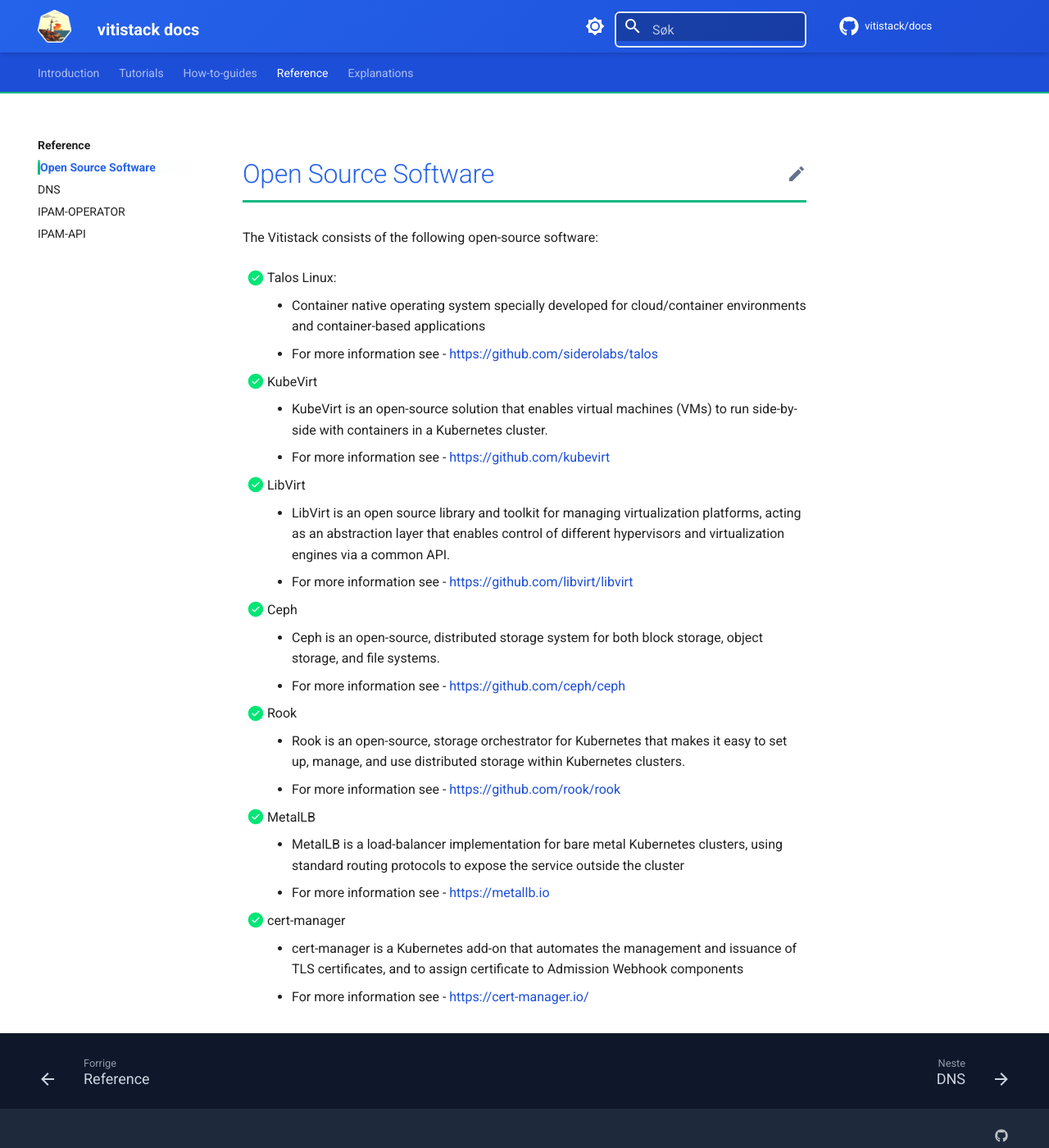
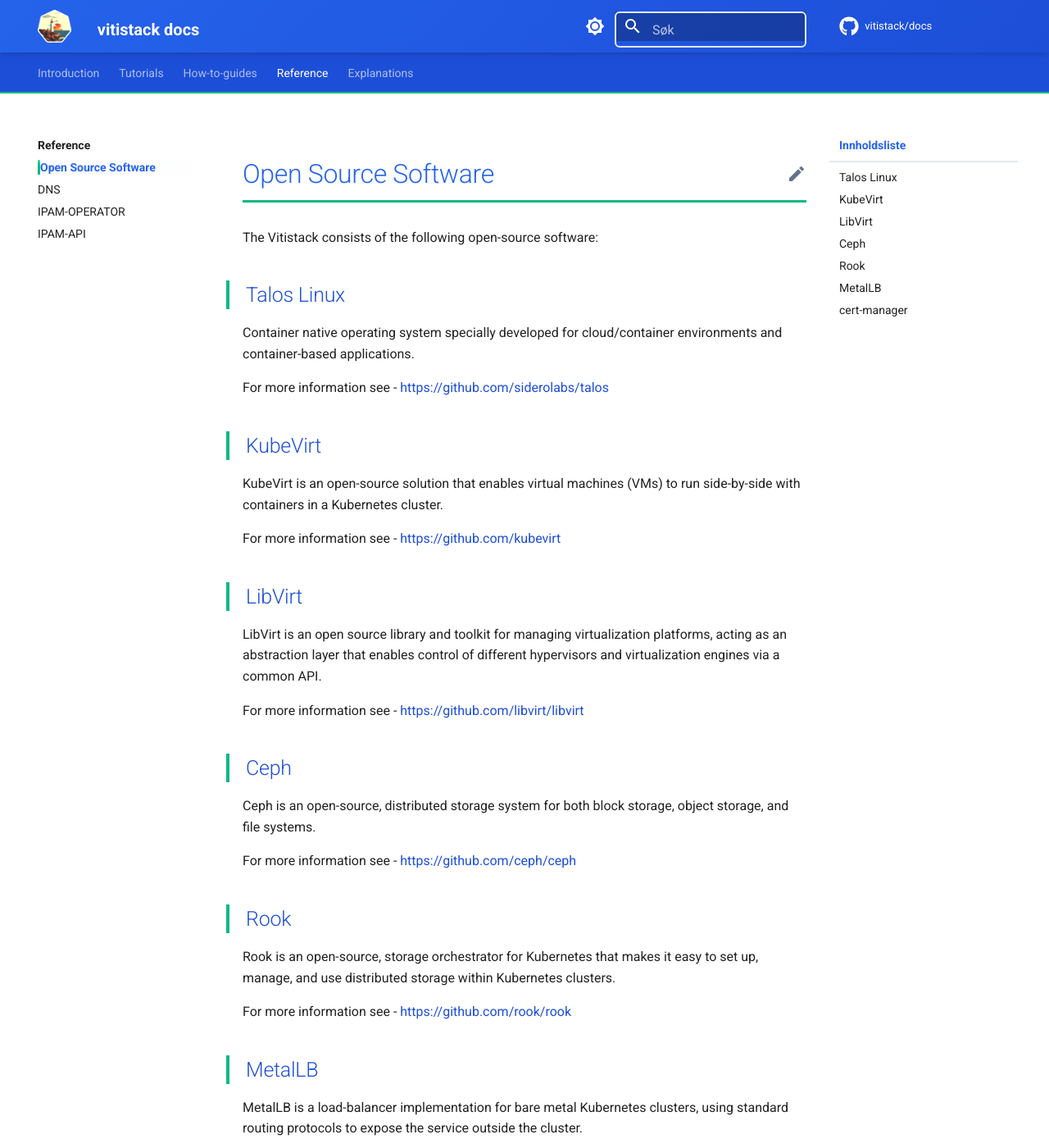
Before and after one commit to vitistack/docs, an MkDocs documentation site: the page built from docs/reference/opensourcesoftware.md, in a window 1280 px wide and 1400 px high. Shown: the whole window at 82% size. Built offline with MkDocs 1.6.1 and Material for MkDocs 9.7.7, drawn with Linux system fonts in a browser that asks for light colours; comment, search, counter and statistics services are not loaded; some of the changed text lies outside the part shown.

Commit message:
adjusted oss structure

```diff
--- a/docs/reference/opensourcesoftware.md
+++ b/docs/reference/opensourcesoftware.md
@@ -2,35 +2,37 @@
 
 The Vitistack consists of the following open-source software:
 
-- [x] Talos Linux:
+## Talos Linux
+Container native operating system specially developed for cloud/container environments and container-based applications.
 
-    - Container native operating system specially developed for cloud/container environments and container-based applications
-    - For more information see - https://github.com/siderolabs/talos
+For more information see - https://github.com/siderolabs/talos
 
-- [x] KubeVirt
+## KubeVirt
+KubeVirt is an open-source solution that enables virtual machines (VMs) to run side-by-side with containers in a Kubernetes cluster.
 
-    - KubeVirt is an open-source solution that enables virtual machines (VMs) to run side-by-side with containers in a Kubernetes cluster.
-    - For more information see - https://github.com/kubevirt
+For more information see - https://github.com/kubevirt
 
-- [x] LibVirt
+## LibVirt
+LibVirt is an open source library and toolkit for managing virtualization platforms, acting as an abstraction layer that enables control of different hypervisors and virtualization engines via a common API.
 
-    - LibVirt is an open source library and toolkit for managing virtualization platforms, acting as an abstraction layer that enables control of different hypervisors and virtualization engines via a common API.
-    - For more information see - https://github.com/libvirt/libvirt
+For more information see - https://github.com/libvirt/libvirt
 
-- [x] Ceph
+## Ceph
+Ceph is an open-source, distributed storage system for both block storage, object storage, and file systems.
 
-    - Ceph is an open-source, distributed storage system for both block storage, object storage, and file systems.
-    - For more information see - https://github.com/ceph/ceph
+For more information see - https://github.com/ceph/ceph
 
-- [x] Rook
+## Rook
+Rook is an open-source, storage orchestrator for Kubernetes that makes it easy to set up, manage, and use distributed storage within Kubernetes clusters.
 
-    - Rook is an open-source, storage orchestrator for Kubernetes that makes it easy to set up, manage, and use distributed storage within Kubernetes clusters.
-    - For more information see - https://github.com/rook/rook
+For more information see - https://github.com/rook/rook
 
-- [x] MetalLB
-    - MetalLB is a load-balancer implementation for bare metal Kubernetes clusters, using standard routing protocols to expose the service outside the cluster
-    - For more information see - https://metallb.io
+## MetalLB
+MetalLB is a load-balancer implementation for bare metal Kubernetes clusters, using standard routing protocols to expose the service outside the cluster.
 
-- [x] cert-manager
-    - cert-manager is a Kubernetes add-on that automates the management and issuance of TLS certificates, and to assign certificate to Admission Webhook components
-    - For more information see - https://cert-manager.io/
+For more information see - https://metallb.io
+
+## cert-manager
+cert-manager is a Kubernetes add-on that automates the management and issuance of TLS certificates, and to assign certificate to Admission Webhook components.
+
+For more information see - https://cert-manager.io/
```
Also changed, not shown: docs/reference/ipam-operator.md (+1 -0 lines).
